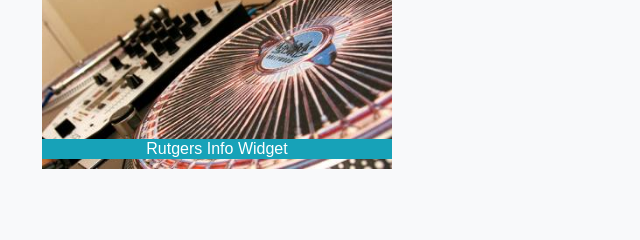
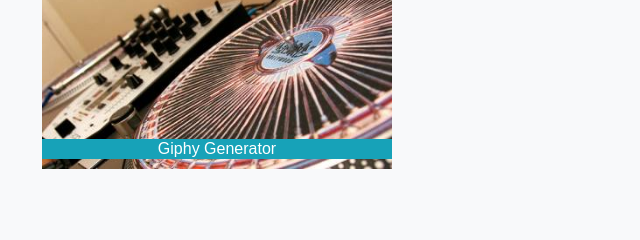
Before and after one commit to asham28/bootstrap-portfolio, a plain HTML site: page portfolio.html in a window 1280 px wide. Shown: the part 338-578 px from the top of the page, 447-1087 px from the left. Drawn offline with nearby package versions, Linux system fonts and the light colour scheme.

Commit message:
added link to giphy generator app

```diff
--- a/portfolio.html
+++ b/portfolio.html
@@ -68,9 +68,11 @@
             </div>
 
             <div class="mx-2 col-12 col-md-4 text-center">
+                    <a class="portfolio-links" href="https://asham28.github.io/gifyApp/">
+
                 <img class="img-fluid" src="images/portfolio-4.jpeg" alt="Rutgers Info Widget">
-                <p class="caption bg-info text-center text-white position-relative">Rutgers Info Widget</p>
-
+                <p class="caption bg-info text-center text-white position-relative">Giphy Generator</p>
+</a>
             </div>
 
             <div class="mx-2 col-12 col-md-4 text-center">
```
